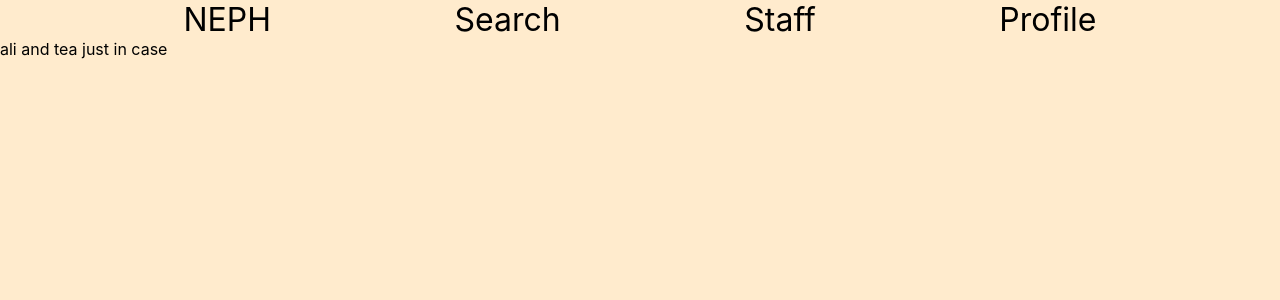
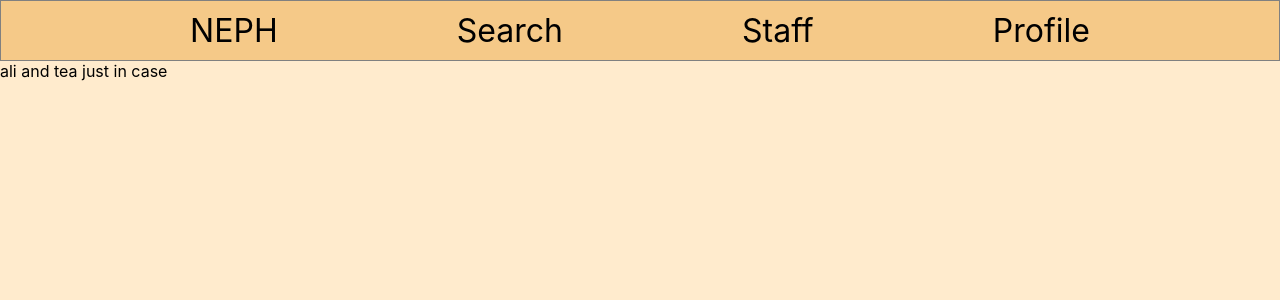
Before and after one commit to ericcnguyen04/neph-company, a React (Create React App) app: page /staff in a window 1280 px wide. Shown: the top 300 px of the page. Built offline with nearby package versions, Linux system fonts and the light colour scheme.

Commit message:
style more

```diff
--- a/src/App.css
+++ b/src/App.css
@@ -8,6 +8,9 @@
   /* border: 2px solid red; */
   display: flex;
   justify-content: space-evenly;
+  padding: 10px;
+  background-color: rgb(245, 201, 136);
+  border: 1px solid gray;
 }
 
 .link {
```
